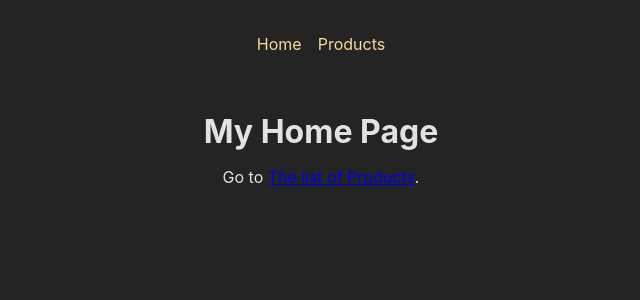
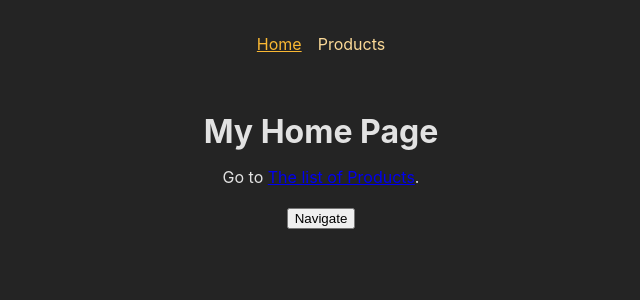
Before and after one commit to vishwanathmahankali/React, a React (Create React App) app in the folder routing/: page / in a window 1280 px wide. Shown: the top 300 px of the page, without its empty margins (319-959 px from the left). Built offline with nearby package versions, Linux system fonts and the light colour scheme.

Commit message:
navigating links

```diff
--- a/routing/src/components/MainNavigation.js
+++ b/routing/src/components/MainNavigation.js
@@ -1,6 +1,6 @@
-import { Link } from "react-router-dom";
+import { NavLink } from "react-router-dom";
 
-import classes from './MainNavigation.module.css';
+import classes from "./MainNavigation.module.css";
 
 function MainNavigation() {
   return (
@@ -8,14 +8,25 @@
       <nav>
         <ul className={classes.list}>
           <li>
-            <Link to="/">
-            Home
-            </Link>
+            <NavLink
+              to="/"
+              className={({ isActive }) =>
+                isActive ? classes.active : undefined
+              }
+              end
+            >
+              Home
+            </NavLink>
           </li>
           <li>
-            <Link to="/products">
-            Products
-            </Link>
+            <NavLink
+              to="/products"
+              className={({ isActive }) =>
+                isActive ? classes.active : undefined
+              }
+            >
+              Products
+            </NavLink>
           </li>
         </ul>
       </nav>
--- a/routing/src/pages/Home.js
+++ b/routing/src/pages/Home.js
@@ -1,12 +1,22 @@
-import {Link} from 'react-router-dom';
+import {Link, useNavigate} from 'react-router-dom';
 
 function HomePage() {
+
+  const navigate = useNavigate();
+
+  function navigateHandler() {
+    navigate("/products");
+  }
+
   return (
     <>
       <h1>My Home Page</h1>
       <p>
         Go to <Link to="/products">The list of Products</Link>.
       </p>
+      <p>
+        <button onClick={navigateHandler}>Navigate</button>
+      </p>
     </>
   );
 }
```
